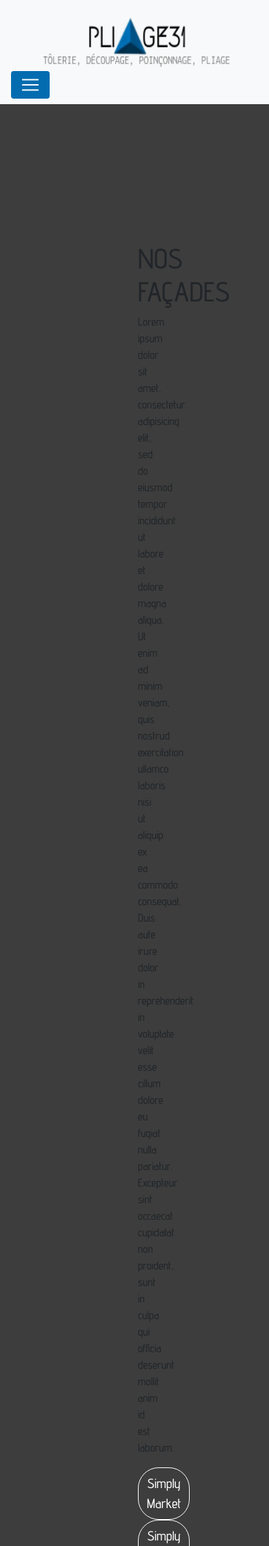
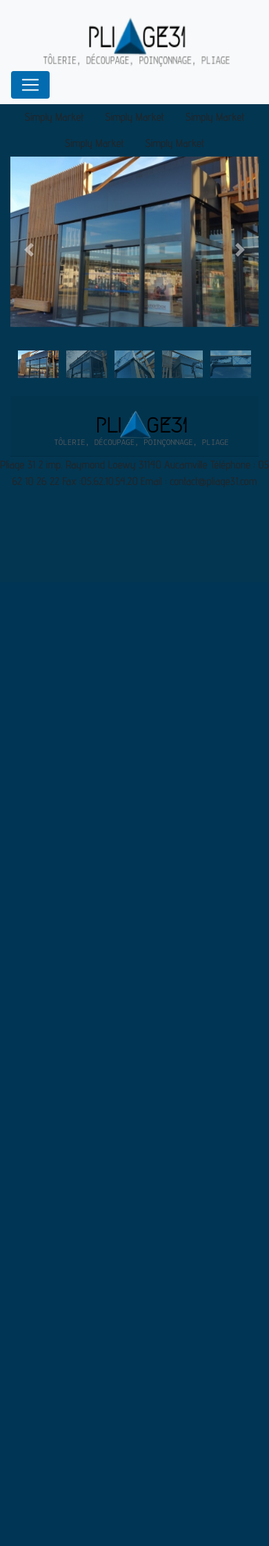
Before and after one commit to EmilieVrd/Pliage31, a PHP site: the page made by pages/galerie_façade.php in a window 390 px wide. Shown: the top 2241 px of the page at 69% size. After the commit the page ends 706 px from the top, so only its background shows below. Run offline with PHP 8.4, Linux system fonts and the light colour scheme.

Commit message:
Agencement galerie
dédicace à anissa

```diff
--- a/assets/css/style_pages.css
+++ b/assets/css/style_pages.css
@@ -4,24 +4,46 @@
   --third-theme-color:  #033651; /*Darkest blue of the three*/
   --footer-color: #3d3d3d;
 }
-
-
+body {
+	background-color:  var(--third-theme-color);
+}
+.main-text
+{
+    position: absolute;
+    top: 50px;
+    width: 100%;
+    color: white;
+	background-color: rgba(0,0,0,0.50);
+}
+.btn-min-block
+{
+    min-width: 170px;
+    line-height: 26px;
+}
+.btn-clear
+{
+    color: #FFF;
+    background-color: transparent;
+    border-color: #FFF;
+    margin-right: 15px;
+}
+.btn-clear:hover
+{
+    color: #000;
+    background-color: #FFF;
+}
+.slider {
+	box-shadow: 20 20 20 20 black;
+}
 .container-fluid:nth-of-type(1)
 {
-  background-color: var(--footer-color);
-  padding: 200px;
+  /*background-color: var(--footer-color);*/
 
 }
 
-.btn
-{
-  background-color: transparent;
-  border: solid white thin;
-  color: white;
-  border-radius: 30px;
-  font-weight: 1px;
-  font-size: 1.2em;
-  padding: 0.50rem 0.75rem;
+.btn-primary {
+	font-size: 1.1em;
+	background-color: var(--first-theme-color);
 }
 
 .btn:hover
@@ -35,11 +57,6 @@
     background-color: var(--third-theme-color);
 }
 
-.carousel
-{
-  position: absolute;
-  top: -550px;
-}
 
 #myCarousel .list-inline {
     white-space:nowrap;
@@ -58,3 +75,16 @@
     height: initial;
     text-indent: initial;
 }
+#myCarousel {
+	width: 80%;
+	margin: 0 auto;
+}
+#myCarousel .carousel-inner img {
+	width: 100%;
+	max-height: 650px;
+}
+@media all and (max-width: 767px) {
+	#myCarousel {
+		width: 100%;
+	}
+}
--- a/footer.php
+++ /dev/null
@@ -1,6 +0,0 @@
-	<div class="container-fluid">
-		<div class="row text-center">
-			<div class="col-lg-12"><div class="card-header"><img src="assets/images/logo/logo.png"</div></div>
-				<p><strong>Pliage 31</strong> 2 imp. Raymond Loewy 31140 Aucamville Téléphone : 05 62 10 26 22 Fax :05.62.10.54.20 Email : contact@pliage31.com</p>
-		</div>
-	</div>
--- a/pages/galerie_façade.php
+++ b/pages/galerie_façade.php
@@ -5,14 +5,11 @@
 <meta http-equiv="X-UA-Compatible" content="IE=edge">
 <meta name="viewport" content="width=device-width, initial-scale=1">
 <title>Galerie Façades</title>
-
 <link href="../assets/bootstrap/css/bootstrap.min.css" rel="stylesheet" type="text/css">
 <link href="../assets/css/style_pages.css" rel="stylesheet" type="text/css">
 <link href="../assets/css/header.css" rel="stylesheet" type="text/css">
 <link href="../assets/css/footer.css" rel="stylesheet" type="text/css">
-
 </head>
-
 
 <body>
 <!--___________________________________________ HEADER ___________________________________________-->
@@ -20,97 +17,46 @@
 <?php require 'header.php' ;?>
 <!--__________________________________________ /HEADER ___________________________________________-->
 
-
-
-  <div class="container-fluid text-center">
-      <h1>NOS FAÇADES</h1>
-
-      <p>Lorem ipsum dolor sit amet, consectetur adipisicing elit, sed do eiusmod
-      tempor incididunt ut labore et dolore magna aliqua. Ut enim ad minim veniam,
-      quis nostrud exercitation ullamco laboris nisi ut aliquip ex ea commodo
-      consequat. Duis aute irure dolor in reprehenderit in voluptate velit esse
-      cillum dolore eu fugiat nulla pariatur. Excepteur sint occaecat cupidatat non
-      proident, sunt in culpa qui officia deserunt mollit anim id est laborum.</p>
-
+<div class="container-fluid slider shadow-lg">
+  <div class="row">
+    <div class="col-lg-2 my-auto text-center">
       <div class="">
 		  <a href="#" class="btn">Simply Market</a>
 		  <a href="#" class="btn">Simply Market</a>
 		  <a href="#" class="btn">Simply Market</a>
 		  <a href="#" class="btn">Simply Market</a>
-          <a href="#" class="btn">Simply Market</a>
+		  <a href="#" class="btn">Simply Market</a> </div>
     </div>
+    <div class="col-lg-10 col-12" id="slider">
+      <div id="myCarousel" class="carousel slide">
 
-  </div>
-
-<div class="container-fluid">
-<div class="container">
-    <div class="row min-vh-100 align-items-center">
-        <div class="col-lg-12 col-12" id="slider">
-
-            <div id="myCarousel" class="carousel slide">
+        <!-- main slider carousel items -->
+        <div class="carousel-inner text-center pb-4">
+          <div class="active carousel-item" data-slide-number="0"> <img src="../assets/images/galeries/façades/façade1.jpg" width="600" class="img-fluid"> </div>
+          <div class="carousel-item" data-slide-number="1"> <img src="../assets/images/galeries/façades/façade2.jpg" width="600" class="img-fluid"> </div>
+          <div class="carousel-item" data-slide-number="2"> <img src="../assets/images/galeries/façades/façade3.jpg" width="600" class="img-fluid"> </div>
+          <div class="carousel-item" data-slide-number="3"> <img src="../assets/images/galeries/façades/façade4.jpg" width="600" class="img-fluid"> </div>
+          <div class="carousel-item" data-slide-number="4"> <img src="../assets/images/galeries/façades/façade5.jpg" width="600" class="img-fluid"> </div>
+          <a class="carousel-control-prev" href="#myCarousel" role="button" data-slide="prev"> <span class="carousel-control-prev-icon" aria-hidden="true"></span> <span class="sr-only">Previous</span> </a> <a class="carousel-control-next" href="#myCarousel" role="button" data-slide="next"> <span class="carousel-control-next-icon" aria-hidden="true"></span> <span class="sr-only">Next</span> </a> </div>
+        <!-- main slider carousel nav controls -->
         <ul class="carousel-indicators list-inline mx-auto px-2">
-                    <li class="list-inline-item active">
-                        <a id="carousel-selector-0" class="selected" data-slide-to="0" data-target="#myCarousel">
-                            <img src="../assets/images/galeries/façades/façade1.jpg" class="img-fluid">
-                        </a>
-                    </li>
-                    <li class="list-inline-item">
-                        <a id="carousel-selector-1" data-slide-to="1" data-target="#myCarousel">
-                            <img src="../assets/images/galeries/façades/façade2.jpg" class="img-fluid one">
-                        </a>
-                    </li>
-                    <li class="list-inline-item">
-                        <a id="carousel-selector-2" data-slide-to="2" data-target="#myCarousel">
-                            <img src="../assets/images/galeries/façades/façade3.jpg" class="img-fluid two">
-                        </a>
-                    </li>
-                    <li class="list-inline-item">
-                        <a id="carousel-selector-3" data-slide-to="3" data-target="#myCarousel">
-                            <img src="../assets/images/galeries/façades/façade4.jpg" class="img-fluid three">
-                        </a>
-                    </li>
-                    <li class="list-inline-item">
-                        <a id="carousel-selector-4" data-slide-to="4" data-target="#myCarousel">
-                            <img src="../assets/images/galeries/façades/façade5.jpg" class="img-fluid four">
-                        </a>
-                    </li>
-
+          <li class="list-inline-item active"> <a id="carousel-selector-0" class="selected" data-slide-to="0" data-target="#myCarousel"> <img src="../assets/images/galeries/façades/façade1.jpg" class="img-fluid"> </a> </li>
+          <li class="list-inline-item"> <a id="carousel-selector-1" data-slide-to="1" data-target="#myCarousel"> <img src="../assets/images/galeries/façades/façade2.jpg" class="img-fluid one"> </a> </li>
+          <li class="list-inline-item"> <a id="carousel-selector-2" data-slide-to="2" data-target="#myCarousel"> <img src="../assets/images/galeries/façades/façade3.jpg" class="img-fluid two"> </a> </li>
+          <li class="list-inline-item"> <a id="carousel-selector-3" data-slide-to="3" data-target="#myCarousel"> <img src="../assets/images/galeries/façades/façade4.jpg" class="img-fluid three"> </a> </li>
+          <li class="list-inline-item"> <a id="carousel-selector-4" data-slide-to="4" data-target="#myCarousel"> <img src="../assets/images/galeries/façades/façade5.jpg" class="img-fluid four"> </a> </li>
           </a>
           </li>
         </ul>
-
-                <!-- main slider carousel items -->
-                <div class="carousel-inner text-center pb-4">
-                    <div class="active carousel-item" data-slide-number="0">
-                        <img src="../assets/images/galeries/façades/façade1.jpg" class="img-fluid">
       </div>
-                    <div class="carousel-item" data-slide-number="1">
-                        <img src="../assets/images/galeries/façades/façade2.jpg" class="img-fluid">
+	<!-- caption slideshow -->
+      <div class="main-text">
+        <div class="col-md-12 d-none d-md-block text-center">
+          <h1> Nos Façades</h1>
+          <h3> Coucou tout le monde </h3>
         </div>
-                    <div class="carousel-item" data-slide-number="2">
-                        <img src="../assets/images/galeries/façades/façade3.jpg" class="img-fluid">
       </div>
-                    <div class="carousel-item" data-slide-number="3">
-                        <img src="../assets/images/galeries/façades/façade4.jpg" class="img-fluid">
-                    </div>
-                    <div class="carousel-item" data-slide-number="4">
-                        <img src="../assets/images/galeries/façades/façade5.jpg" class="img-fluid">
-                    </div>
-
-                    <a class="carousel-control-prev" href="#myCarousel" role="button" data-slide="prev">
-                        <span class="carousel-control-prev-icon" aria-hidden="true"></span>
-                        <span class="sr-only">Previous</span>
-                    </a>
-                    <a class="carousel-control-next" href="#myCarousel" role="button" data-slide="next">
-                        <span class="carousel-control-next-icon" aria-hidden="true"></span>
-                        <span class="sr-only">Next</span>
-                    </a>
-                </div>
-                <!-- main slider carousel nav controls -->
-            </div>
-
-
-        </div>
+	<!--/caption slideshow -->
     </div>
     <!--/main slider carousel-->
   </div>
@@ -124,7 +70,5 @@
 <script src="https://code.jquery.com/jquery-3.3.1.slim.min.js" integrity="sha384-q8i/X+965DzO0rT7abK41JStQIAqVgRVzpbzo5smXKp4YfRvH+8abtTE1Pi6jizo" crossorigin="anonymous"></script>
 <script src="https://cdnjs.cloudflare.com/ajax/libs/popper.js/1.14.7/umd/popper.min.js" integrity="sha384-UO2eT0CpHqdSJQ6hJty5KVphtPhzWj9WO1clHTMGa3JDZwrnQq4sF86dIHNDz0W1" crossorigin="anonymous"></script>
 <script src="https://stackpath.bootstrapcdn.com/bootstrap/4.3.1/js/bootstrap.min.js" integrity="sha384-JjSmVgyd0p3pXB1rRibZUAYoIIy6OrQ6VrjIEaFf/nJGzIxFDsf4x0xIM+B07jRM" crossorigin="anonymous"></script>
-
-
 </body>
 </html>
```
Also changed, not shown: header.php (deleted, +0 -41 lines). Lines whose indentation alone changed are shown as unchanged.
